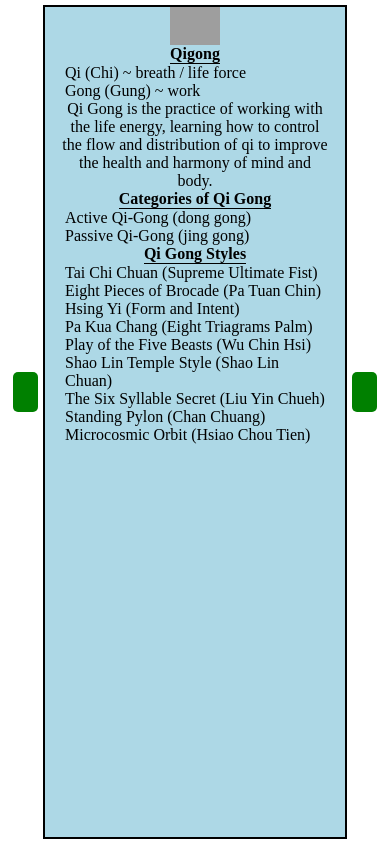
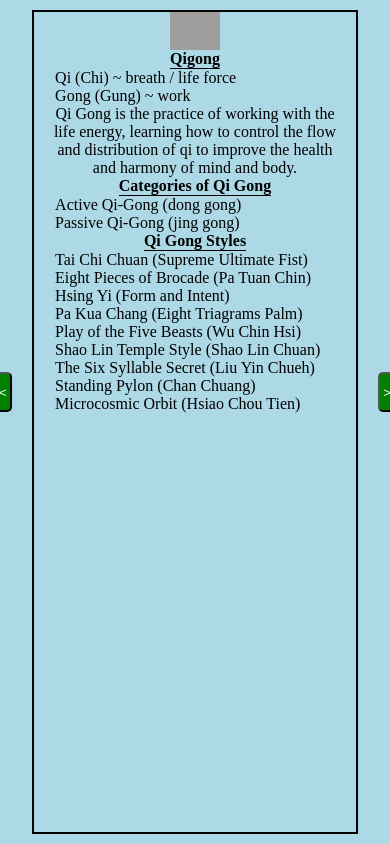
Before and after one commit to edubz/qigong, a plain HTML site: page index.html in a window 390 px wide. Drawn offline with nearby package versions, Linux system fonts and the light colour scheme; grey boxes are pictures that could not be loaded.

Commit message:
trigger button update

```diff
--- a/css/index.css
+++ b/css/index.css
@@ -21,16 +21,13 @@
   width: 50px;
 }
 .page {
-    width: 73.3333333%;
-    max-width: 750px;
+  width: 33.3333333%;
   border: solid 2px;
   flex-direction: column;
   align-items: center;
   margin: 5px;
   overflow: scroll;
   display: none;
-    background-color: lightblue;
-    transition: all 0.25s ease;
 }
   .left-page {
     display: none;
@@ -58,7 +55,6 @@
 }
 
 .left-trigger {
-    border: none;
   position: relative;
   left: -15px;
   top: calc(50% - 50px);
@@ -68,9 +64,13 @@
   border-radius: 5px;
   z-index: 12;
 }
-
+.left-trigger:after {
+  content: "<";
+  color: white;
+  position: absolute;
+  left: 7px;
+}
 .right-trigger {
-    border: none;
   position: relative;
   right: -15px;
   top: calc(50% - 50px);
@@ -90,25 +90,14 @@
   z-index: 12;
   border-radius: 5px;
 }
+.right-trigger:after {
+  content: ">";
+  color: white;
+  position: absolute;
+  right: 7px;
+}
 .right-trigger:hover {
   cursor: pointer;
-  }
-  .right-top {
-    height: 5px;
-    background-color: white;
-    border-radius: 5px;
-    -webkit-transform: rotate(45deg);
-    -ms-transform: rotate(45deg);
-    transform: rotate(45deg);
-  }
-
-  .right-bottom {
-    height: 5px;
-    background-color: white;
-    border-radius: 5px;
-    -webkit-transform: rotate(-45deg);
-    -ms-transform: rotate(-45deg);
-    transform: rotate(-45deg);
 }
 
 .left-trigger {
@@ -130,35 +119,20 @@
 .left-trigger:hover {
   cursor: pointer;
 }
-  .left-top {
-    height: 5px;
-    background-color: white;
-    border-radius: 5px;
-    -webkit-transform: rotate(-45deg);
-    -ms-transform: rotate(-45deg);
-    transform: rotate(-45deg);
-  }
-
-  .left-bottom {
-    height: 5px;
-    background-color: white;
-    border-radius: 5px;
-    -webkit-transform: rotate(45deg);
-    -ms-transform: rotate(45deg);
-    transform: rotate(45deg);
-  }
 
 /* Media Queries */
 
 @media only screen and (max-width: 600px) {
+  body {
+    background-color: lightblue;
+  }
+  .left-page {
+    display: none;
+  }
+  .right-page {
+    display: none;
+  }
   .page {
-      width: 80%;
-      margin: 0;
-    }
-    .left-trigger {
-      left: -5px;
-    }
-    .right-trigger {
-      left: 5px;
+    width: 100%;
   }
 }
```
Lines whose indentation alone changed are shown as unchanged.
